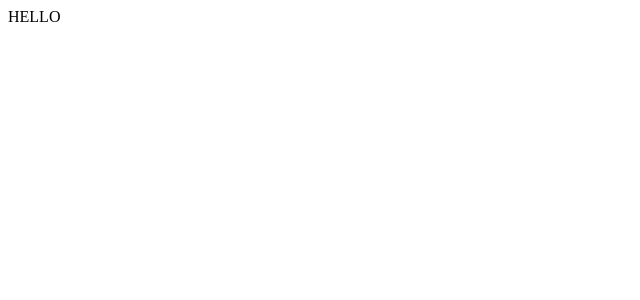
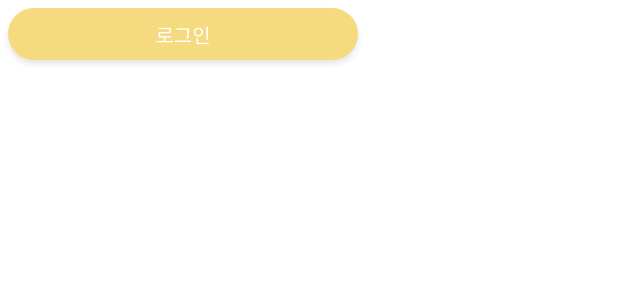
Before and after one commit to FRONT-END-BOOTCAMP-PLUS-3/Rolly, a Next.js app: page / in a window 1280 px wide. Shown: the top 300 px of the page, without its empty margins (0-640 px from the left). Built offline with nearby package versions, Linux system fonts and the light colour scheme.

Commit message:
✨ feat: 메인 버튼 컴포넌트 구현

```diff
--- a/app/page.tsx
+++ b/app/page.tsx
@@ -1,5 +1,17 @@
+"use client";
+
+import React from "react";
+import MainButton from "@/components/MainButton";
+
 const Page = () => {
-  return <div>HELLO</div>;
+  const handleClick = () => {
+    alert("버튼이 클릭되었습니다!");
+  };
+  return (
+    <div>
+      <MainButton text="로그인" onClick={handleClick} />
+    </div>
+  );
 };
 
 export default Page;
--- /dev/null
+++ b/components/MainButton.module.css
@@ -0,0 +1,25 @@
+/* MainButton.module.css */
+.main-button {
+  width: 350px;
+  height: 52px;
+  background-color: #f5da7f;
+  color: white;
+  font-size: 20px;
+  padding: 10px 20px;
+  border: none;
+  border-radius: 52px;
+  cursor: pointer;
+  box-shadow: 0 4px 6px rgba(0, 0, 0, 0.1);
+  transition:
+    background-color 0.3s ease,
+    transform 0.2s ease;
+}
+
+.main-button:hover {
+  background-color: #ecd26b;
+  transform: scale(1.03);
+}
+
+.main-button:active {
+  transform: scale(0.97);
+}
--- /dev/null
+++ b/components/MainButton.tsx
@@ -0,0 +1,18 @@
+"use client";
+import React from "react";
+import styles from "./MainButton.module.css";
+
+interface MainButtonProps {
+  text: string;
+  onClick?: () => void;
+}
+
+const MainButton: React.FC<MainButtonProps> = ({ text, onClick }) => {
+  return (
+    <button className={styles["main-button"]} onClick={onClick}>
+      {text}
+    </button>
+  );
+};
+
+export default MainButton;
```
